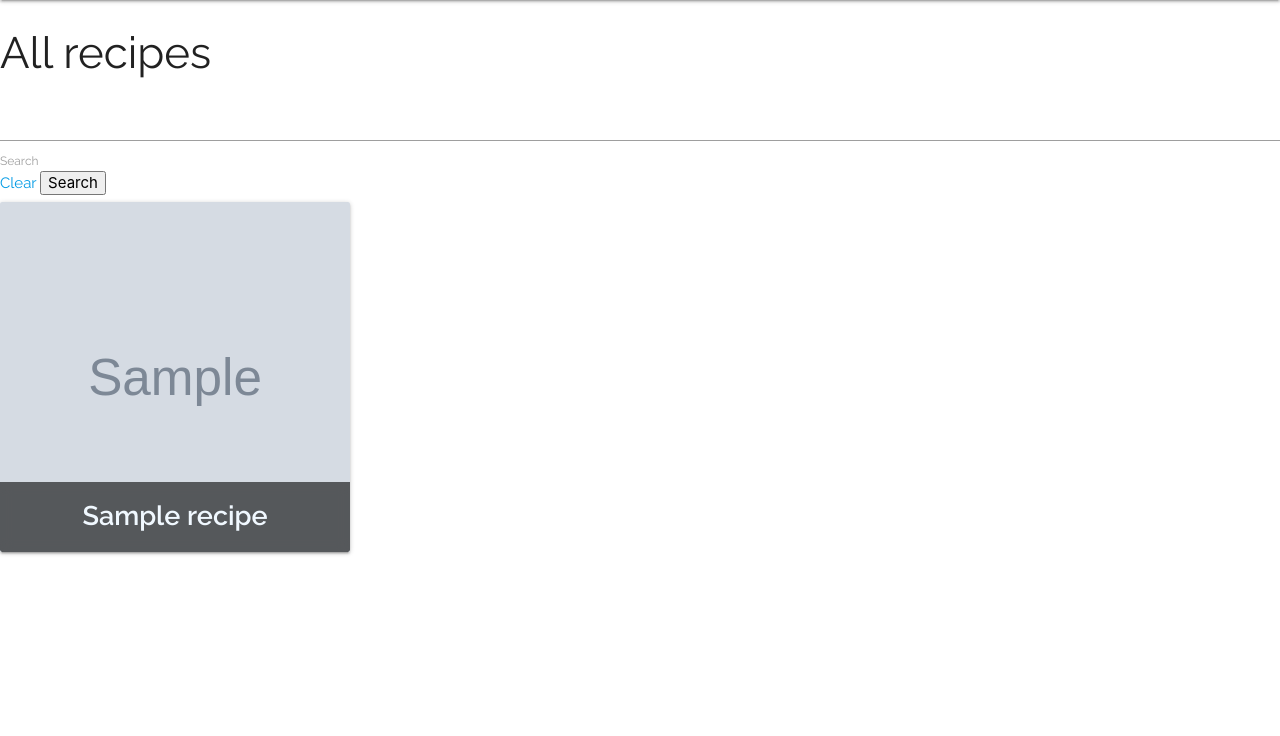
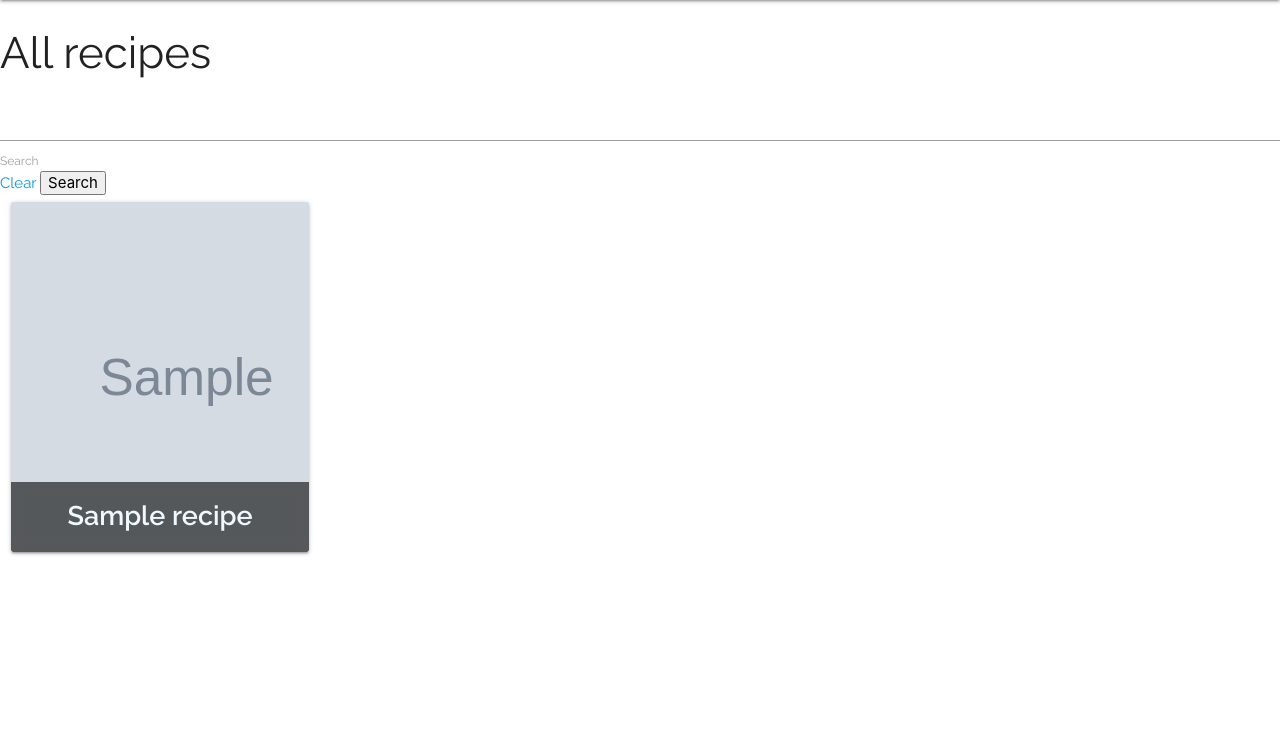
Before and after one commit to AmyOShea/MS3-Cocktail-Hour, a Flask app: page /search in a window 1280 px wide. Shown: the part 64-800 px from the top of the page. Run offline with Flask 2, Linux system fonts and the light colour scheme; grey boxes marked "Sample" are stand-in pictures; a database or web service that is not in the repository returns one stand-in record (values such as "Sample title"); some libraries are stand-ins or nearby versions.

Commit message:
STYLE: Add initial grid layout for recipe cards

```diff
--- a/static/css/style.css
+++ b/static/css/style.css
@@ -68,3 +68,9 @@ body {
     height: 350px;
     width: 350px;
 }
+
+
+.card-container {
+    display: flex;
+    justify-content: center;
+}
--- a/templates/recipes.html
+++ b/templates/recipes.html
@@ -15,14 +15,11 @@
         </div>
     </form>
 </div>
-
-
-
+<div class="row">
     {% if recipes.count() > 0 %}
     {% for recipe in recipes %}
 
-
-
+    <div class="card-container col s12 m6 l3">
         <div class="card">
             <div class="main-content">
                 <img src="{{ recipe.image_url }}" alt="cocktail image">
@@ -39,11 +36,12 @@
                 </div>
             </div>
         </div>
+    </div>
     {% endfor %}
     {% else %}
         <h3>No results found</h3>
     {% endif %}
-
+</div>
 
 
 
```
Lines whose indentation alone changed are shown as unchanged.
